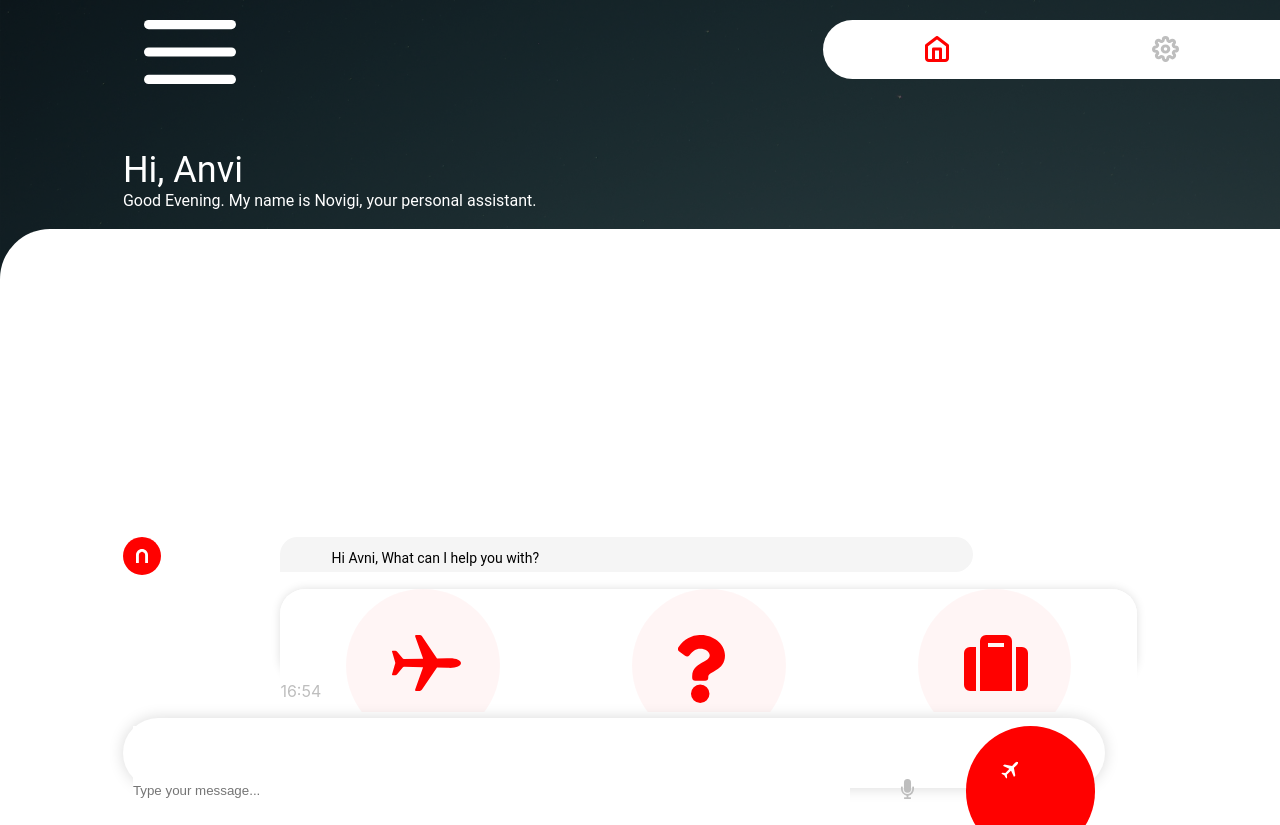
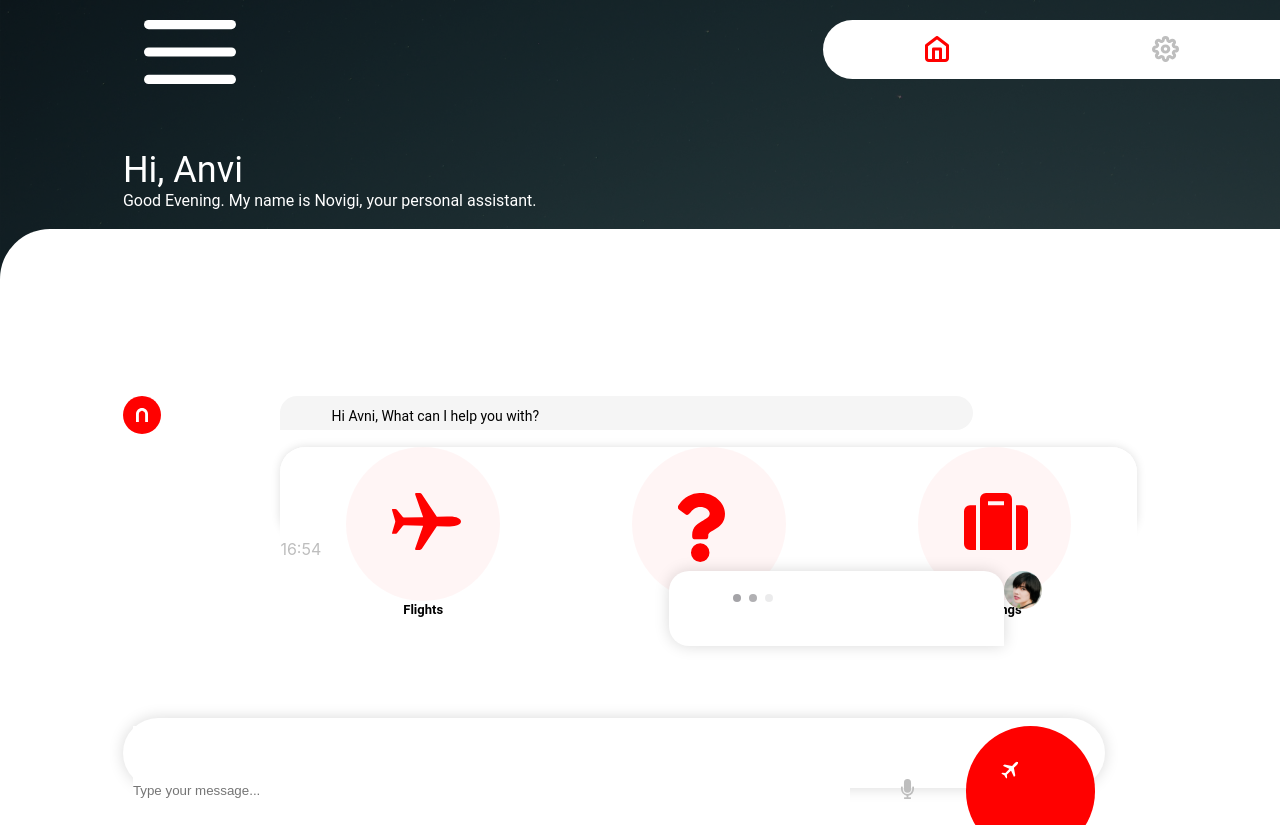
Before and after one commit to praveen-novigi/TicketBookingFrontEnd, a React (Create React App) app: page /chat in a window 1280 px wide. Built offline with nearby package versions, Linux system fonts and the light colour scheme.

Commit message:
Ui Bug Testing III

```diff
--- a/src/App.css
+++ b/src/App.css
@@ -421,8 +421,8 @@
   height: 3vh;
   grid-row: 1/2;
   border-radius: 20px 20px 0 20px;
-  background: #F5F5F5 ;
-  padding: 1.60098vh 4vw 0.738916vh 3.4667vw;
+  background: #FFFFFF ;
+  padding: 1.60098vh 4vw 4.738916vh 3.4667vw;
   opacity: 1;
   font-size: 14px;
   font-family: Roboto;
--- a/src/Views/ChatScreen.js
+++ b/src/Views/ChatScreen.js
@@ -48,7 +48,7 @@ function ChatScreen() {
             </div>)}
             <div className="chatBox" style={Service.selected ?{height:"88.3vmax",marginTop:"1.4631vmax"}:{}}>
                 <div className="scrollBox" style={Service.selected ?{maxHeight:"74.6798vmax"}:{}}>
-                    {isTyping && <TypingBubble/>}
+                    {true && <TypingBubble/>}
                     {Service.selected &&(<>
                     <BotChatBubble opt="3" options={opts} message="What else may I assist you with further?"/>
                     <BotChatBubble opt="6" message="What else may I assist you with further?"/>
```
